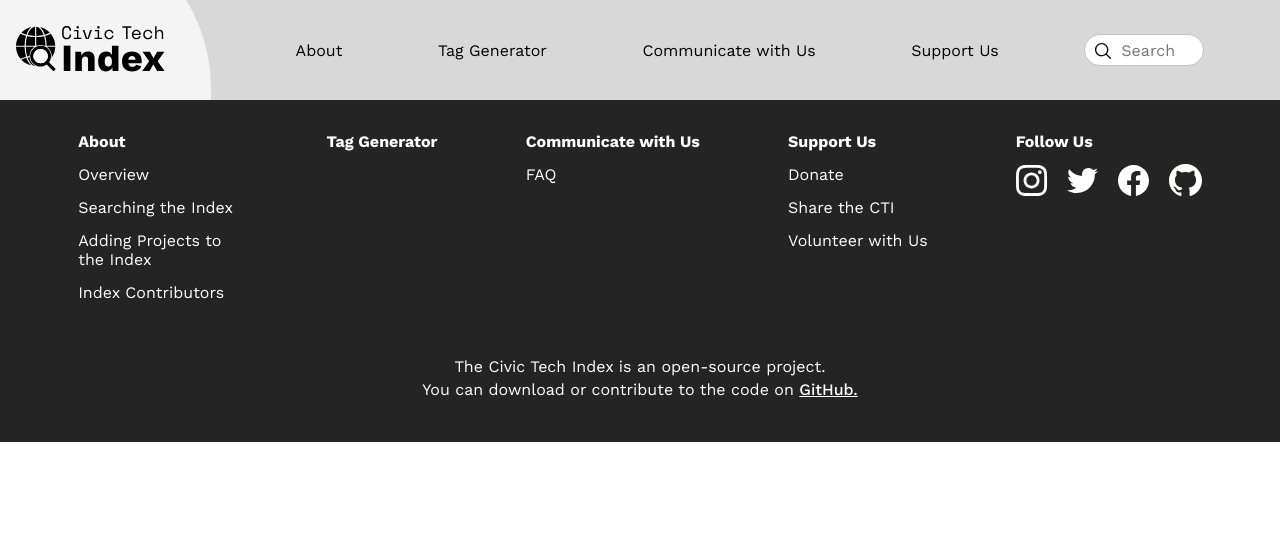
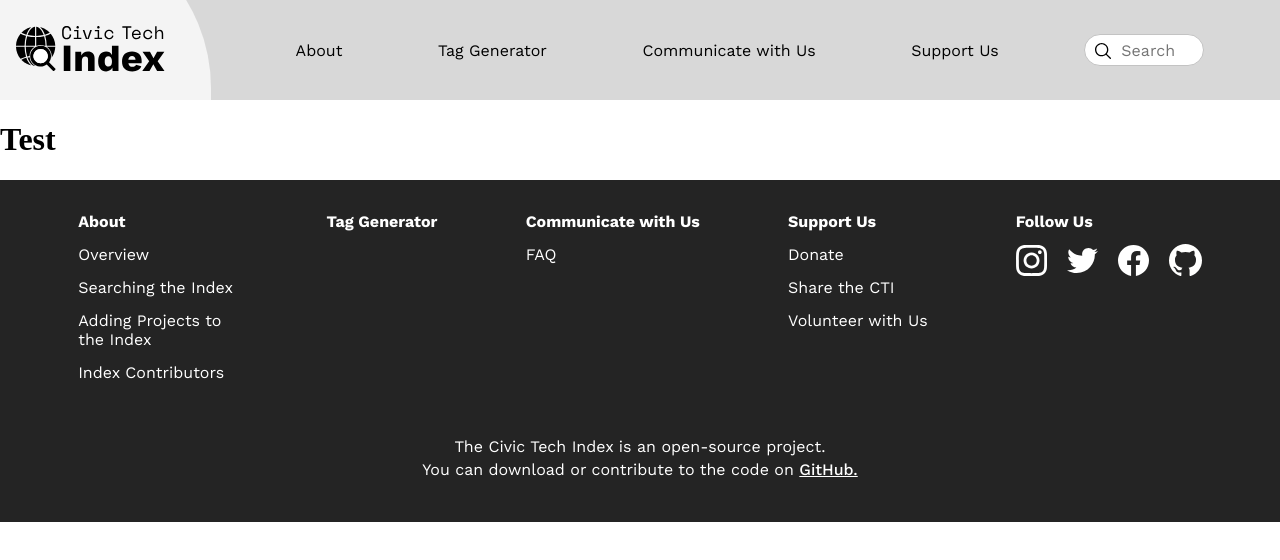
Before and after one commit to civictechindex/CTI-website-frontend, a React (Create React App) app: page /about in a window 1280 px wide. Shown: the top 560 px of the page. Built offline with nearby package versions, Linux system fonts and the light colour scheme.

Commit message:
Create about page

```diff
--- a/src/App.js
+++ b/src/App.js
@@ -3,6 +3,7 @@ import { Route, Switch } from 'react-router-dom'
 import Header from './components/Header'
 import Footer from './components/Footer'
 import Home from './pages/Home'
+import About from './pages/About'
 
 const App = () => {
   return (
@@ -10,6 +11,7 @@ const App = () => {
       <Header/>
       <Switch>
         <Route exact path='/' component={Home}/>
+        <Route exact path='/about' component={About}/>
       </Switch>
       <Footer/>
     </>
--- /dev/null
+++ b/src/pages/About/index.js
@@ -0,0 +1,14 @@
+import React from 'react'
+import useStyles from './styles.js'
+
+const About = () => {
+  const classes = useStyles()
+
+  return (
+    <>
+    <h1>Test</h1>
+    </>
+  )
+}
+
+export default About
--- /dev/null
+++ b/src/pages/About/styles.js
@@ -0,0 +1,7 @@
+import { createUseStyles } from 'react-jss'
+
+const useStyles = createUseStyles( theme => ({
+
+}))
+
+export default useStyles
```
